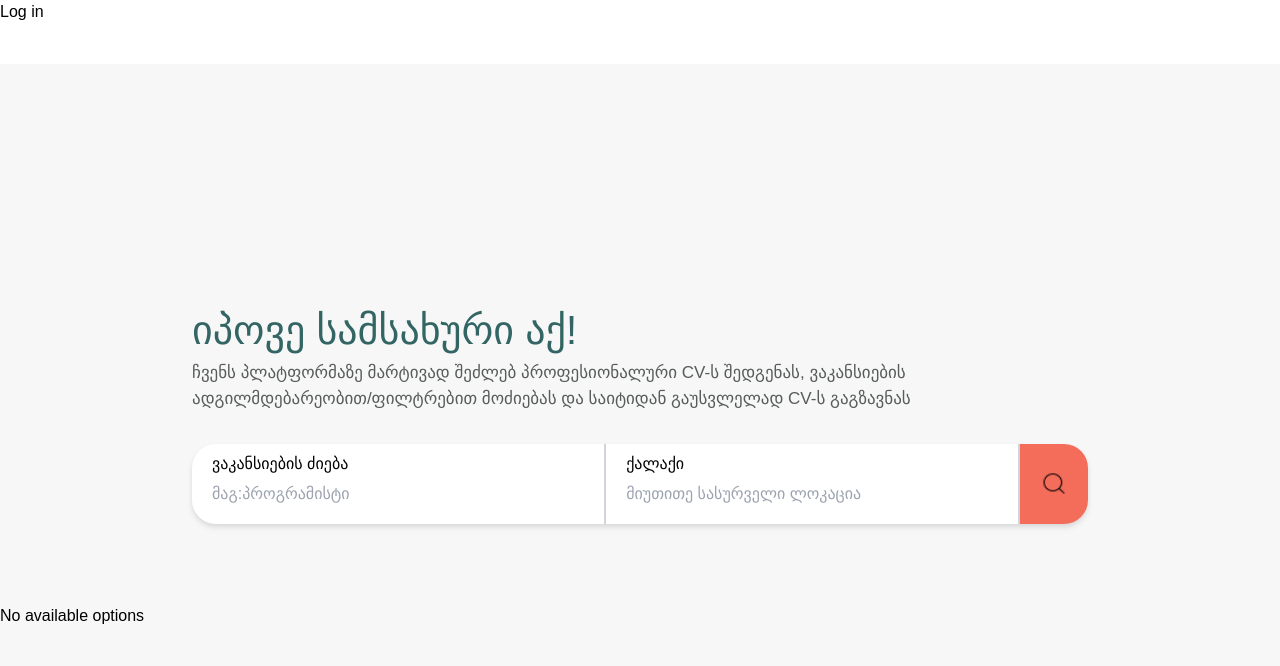
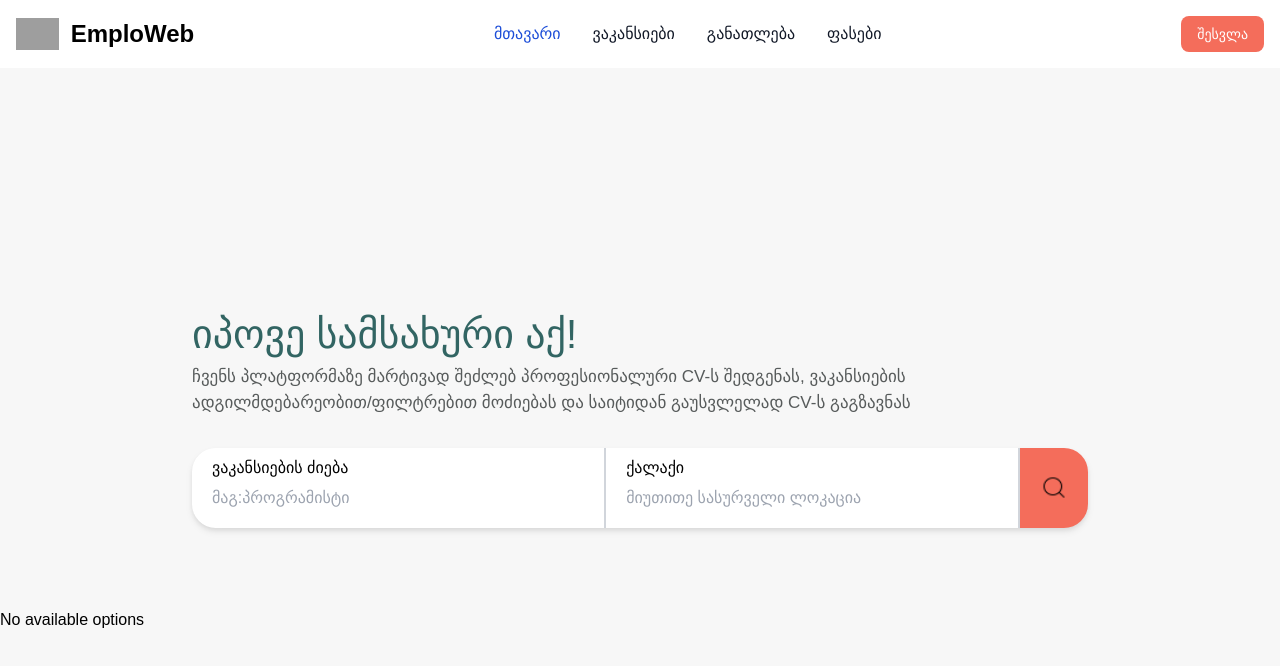
Before and after one commit to giosurmanidze/employment-platform-front, a Vue app: page /home in a window 1280 px wide. Shown: the top 666 px of the page. Built offline with nearby package versions, Linux system fonts and the light colour scheme; no server answers; grey boxes are pictures that could not be loaded; a web font is replaced by a local one; what @vee-validate/i18n would draw is missing.

Commit message:
style/navbar

```diff
--- a/src/components/MainLayout.vue
+++ b/src/components/MainLayout.vue
@@ -1,11 +1,11 @@
 <script setup>
-import { RouterView } from "vue-router";
-import AppNavbar from "./AppNavbar.vue";
+import { RouterView } from 'vue-router'
+import NavBar from './NavBar.vue'
 </script>
 
 <template>
   <div>
-    <app-navbar />
+    <nav-bar />
     <router-view />
     <!-- <footer v-if="authStore.authenticated" /> -->
   </div>
--- /dev/null
+++ b/src/components/NavBar.vue
@@ -0,0 +1,60 @@
+<script setup>
+import { ref } from 'vue'
+import NavbarLinks from './NavbarLinks.vue'
+
+const isOpen = ref(false)
+
+const toggleMenu = () => {
+  isOpen.value = !isOpen.value
+}
+</script>
+
+<template>
+  <nav class="bg-white border-gray-200 dark:bg-gray-900">
+    <div class="max-w-screen-xl flex flex-wrap items-center justify-between mx-auto p-4">
+      <a href="https://flowbite.com/" class="flex items-center space-x-3 rtl:space-x-reverse">
+        <img src="https://flowbite.com/docs/images/logo.svg" class="h-8" alt="Flowbite Logo" />
+        <span class="self-center text-2xl font-semibold whitespace-nowrap dark:text-white"
+          >EmploWeb</span
+        >
+      </a>
+      <div class="flex md:order-2 space-x-3 md:space-x-0 rtl:space-x-reverse">
+        <button
+          type="button"
+          class="text-white bg-orange_red_color hover:opacity-90 focus:ring-4 focus:outline-none focus:ring-blue-300 font-medium rounded-lg text-sm px-4 py-2 text-center"
+        >
+          შესვლა
+        </button>
+        <button
+          @click="toggleMenu"
+          type="button"
+          class="inline-flex items-center p-2 w-10 h-10 justify-center text-sm text-gray-500 rounded-lg md:hidden hover:bg-gray-100 focus:outline-none focus:ring-2 focus:ring-gray-200 dark:text-gray-400 dark:hover:bg-gray-700 dark:focus:ring-gray-600"
+          aria-expanded="false"
+        >
+          <span class="sr-only">Open main menu</span>
+          <svg
+            class="w-5 h-5"
+            aria-hidden="true"
+            xmlns="http://www.w3.org/2000/svg"
+            fill="none"
+            viewBox="0 0 17 14"
+          >
+            <path
+              stroke="currentColor"
+              stroke-linecap="round"
+              stroke-linejoin="round"
+              stroke-width="2"
+              d="M1 1h15M1 7h15M1 13h15"
+            />
+          </svg>
+        </button>
+      </div>
+      <div
+        class="items-center justify-between w-full md:flex md:w-auto md:order-1"
+        :class="!isOpen && 'hidden'"
+      >
+        <NavbarLinks />
+      </div>
+    </div>
+  </nav>
+</template>
--- /dev/null
+++ b/src/components/NavbarLinks.vue
@@ -0,0 +1,35 @@
+<template>
+  <ul
+    class="flex flex-col font-medium p-4 md:p-0 mt-4 border border-gray-100 rounded-lg bg-gray-50 md:space-x-8 rtl:space-x-reverse md:flex-row md:mt-0 md:border-0 md:bg-white dark:bg-gray-800 md:dark:bg-gray-900 dark:border-gray-700"
+  >
+    <li>
+      <a
+        href="#"
+        class="block py-2 px-3 md:p-0 text-gray-900 bg-orange_red_color rounded md:bg-transparent md:text-blue-700 md:dark:text-blue-500"
+        aria-current="page"
+        >მთავარი</a
+      >
+    </li>
+    <li>
+      <a
+        href="#"
+        class="block py-2 px-3 md:p-0 text-gray-900 rounded hover:bg-gray-100 md:hover:bg-transparent md:hover:text-blue-700 md:dark:hover:text-blue-500 dark:text-white dark:hover:bg-gray-700 dark:hover:text-white md:dark:hover:bg-transparent dark:border-gray-700"
+        >ვაკანსიები</a
+      >
+    </li>
+    <li>
+      <a
+        href="#"
+        class="block py-2 px-3 md:p-0 text-gray-900 rounded hover:bg-gray-100 md:hover:bg-transparent md:hover:text-blue-700 d:dark:hover:text-blue-500 dark:text-white dark:hover:bg-gray-700 dark:hover:text-white md:dark:hover:bg-transparent dark:border-gray-700"
+        >განათლება</a
+      >
+    </li>
+    <li>
+      <a
+        href="#"
+        class="block py-2 px-3 md:p-0 text-gray-900 rounded hover:bg-gray-100 md:hover:bg-transparent md:hover:text-blue-700 md:dark:hover:text-blue-500 dark:text-white dark:hover:bg-gray-700 dark:hover:text-white md:dark:hover:bg-transparent dark:border-gray-700"
+        >ფასები</a
+      >
+    </li>
+  </ul>
+</template>
--- a/src/components/SearchBar.vue
+++ b/src/components/SearchBar.vue
@@ -8,17 +8,19 @@
       >
       <form class="mt-8 flex w-full drop-shadow-md sm:flex-col md:flex-row">
         <div class="w-full">
-          <label for="search_bar " class="absolute t-0 z-20 pl-5 pt-2">ვაკანსიების ძიება</label>
+          <label for="title" class="absolute t-0 z-20 pl-5 pt-2">ვაკანსიების ძიება</label>
           <input
-            id="search_bar"
+            id="title"
+            name="title"
             placeholder="მაგ:პროგრამისტი"
             class="w-full relative h-20 outline-none pt-5 pl-5 sm:rounded-tl-3xl sm:rounded-tr-3xl md:rounded-tr-none md:rounded-bl-3xl border-r-2 border-gray-300"
           />
         </div>
         <div class="w-full">
-          <label for="search_bar " class="absolute t-0 z-20 pl-5 pt-2">ქალაქი</label>
+          <label for="location" class="absolute t-0 z-20 pl-5 pt-2">ქალაქი</label>
           <input
-            id="search_bar"
+            id="location"
+            name="location"
             placeholder="მიუთითე სასურველი ლოკაცია"
             class="w-full h-20 outline-none pl-5 pt-5 border-r-2 border-gray-300"
           />
```
